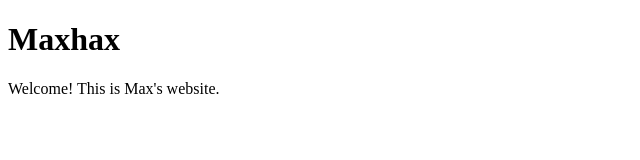
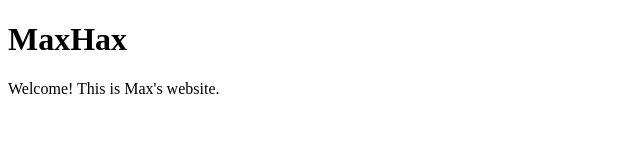
Before and after one commit to mbigras/maxhax, a plain HTML site: page index.html in a window 1280 px wide. Shown: the full height of the page, 0-640 px from the left. Drawn offline with Linux system fonts and the light colour scheme.

Commit message:
Stylize MaxHax—not Maxhax

```diff
--- a/index.html
+++ b/index.html
@@ -3,10 +3,10 @@
 <head>
 <meta charset="utf-8" />
 <meta name="viewport" content="width=device-width, initial-scale=1.0">
-<title>Maxhax</title>
+<title>MaxHax</title>
 </head>
 <body>
-<h1>Maxhax</h1>
+<h1>MaxHax</h1>
 <p>Welcome! This is Max's website.</p>
 </body>
 </html>
```
